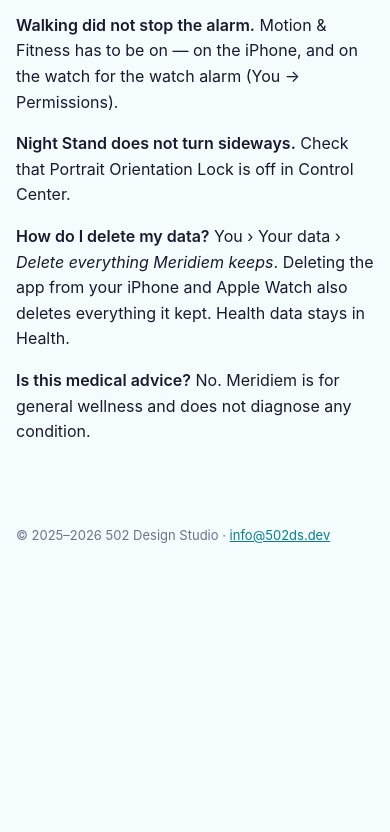
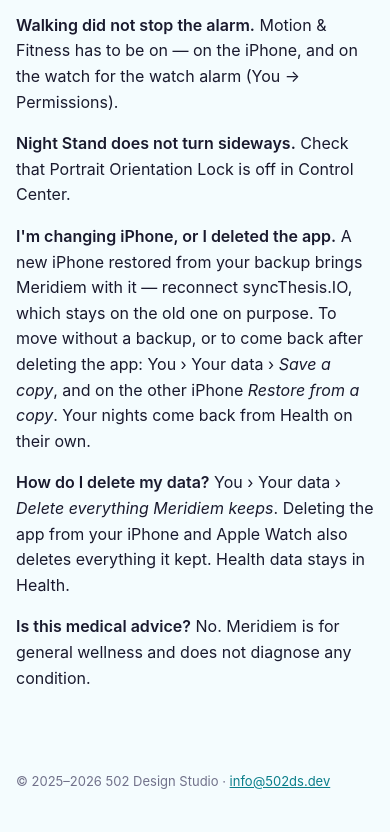
Before and after one commit to DanielV502/502ds.dev, a plain HTML site: page docs/meridiem/support/index.html in a window 390 px wide. Shown: the part 871-1703 px from the top of the page. Before the commit the page ends 1457 px from the top, so only its background shows below. Drawn offline with Linux system fonts and the light colour scheme.

Commit message:
Meridiem's support and privacy: changing iPhone, and the copy the person can save
Co-Authored-By: Claude Opus 5.5 <noreply@anthropic.com>
Claude-Session: https://claude.ai/code/session_01FhAf7JPr1PNind5vVmDnrH

```diff
--- a/docs/meridiem/support/index.html
+++ b/docs/meridiem/support/index.html
@@ -66,6 +66,10 @@ watch shows its own alert with <em>Open</em> and <em>Stop</em>, that alert's Sto
 Motion &amp; Fitness has to be on — on the iPhone, and on the watch for the watch alarm (You → Permissions).</p>
 <p><strong>Night Stand does not turn sideways.</strong>
 Check that Portrait Orientation Lock is off in Control Center.</p>
+<p><strong>I'm changing iPhone, or I deleted the app.</strong>
+A new iPhone restored from your backup brings Meridiem with it — reconnect syncThesis.IO, which stays on the old one on
+purpose. To move without a backup, or to come back after deleting the app: You › Your data › <em>Save a copy</em>, and on the
+other iPhone <em>Restore from a copy</em>. Your nights come back from Health on their own.</p>
 <p><strong>How do I delete my data?</strong>
 You › Your data › <em>Delete everything Meridiem keeps</em>. Deleting the app from your iPhone and Apple Watch also deletes
 everything it kept. Health data stays in Health.</p>
```
Also changed, not shown: docs/meridiem/privacy/index.html (+3 -1 lines).
